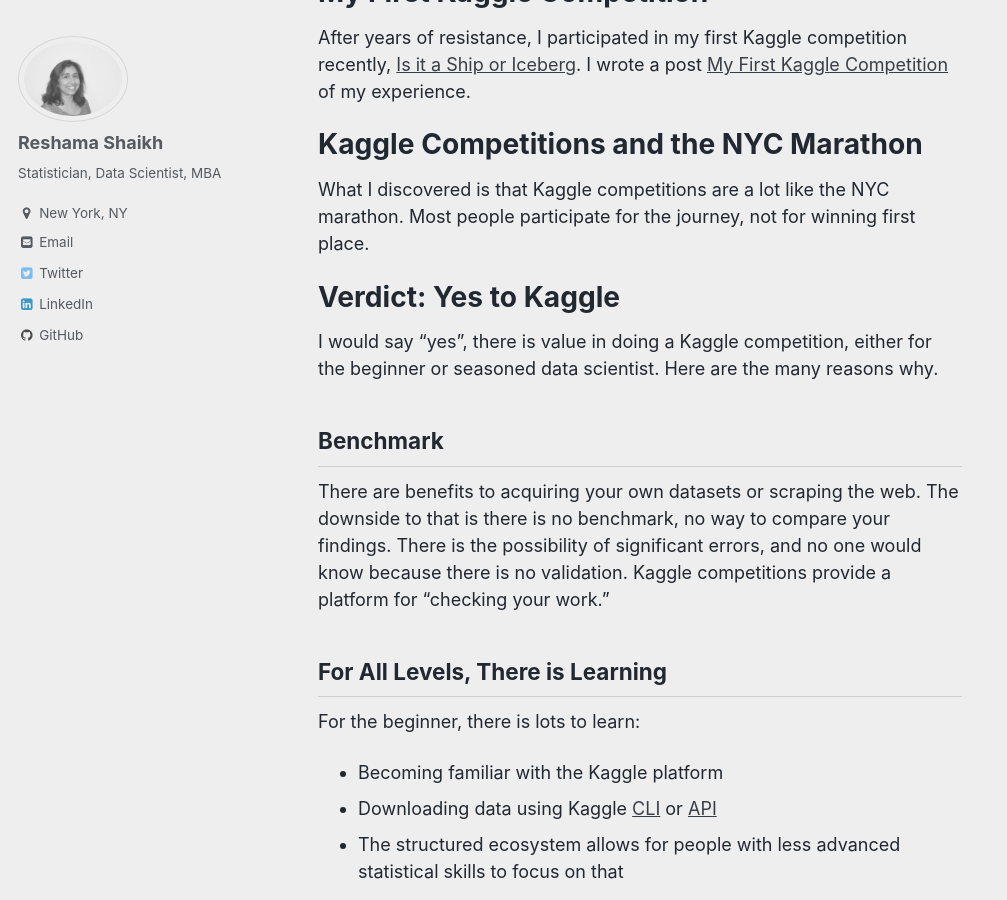
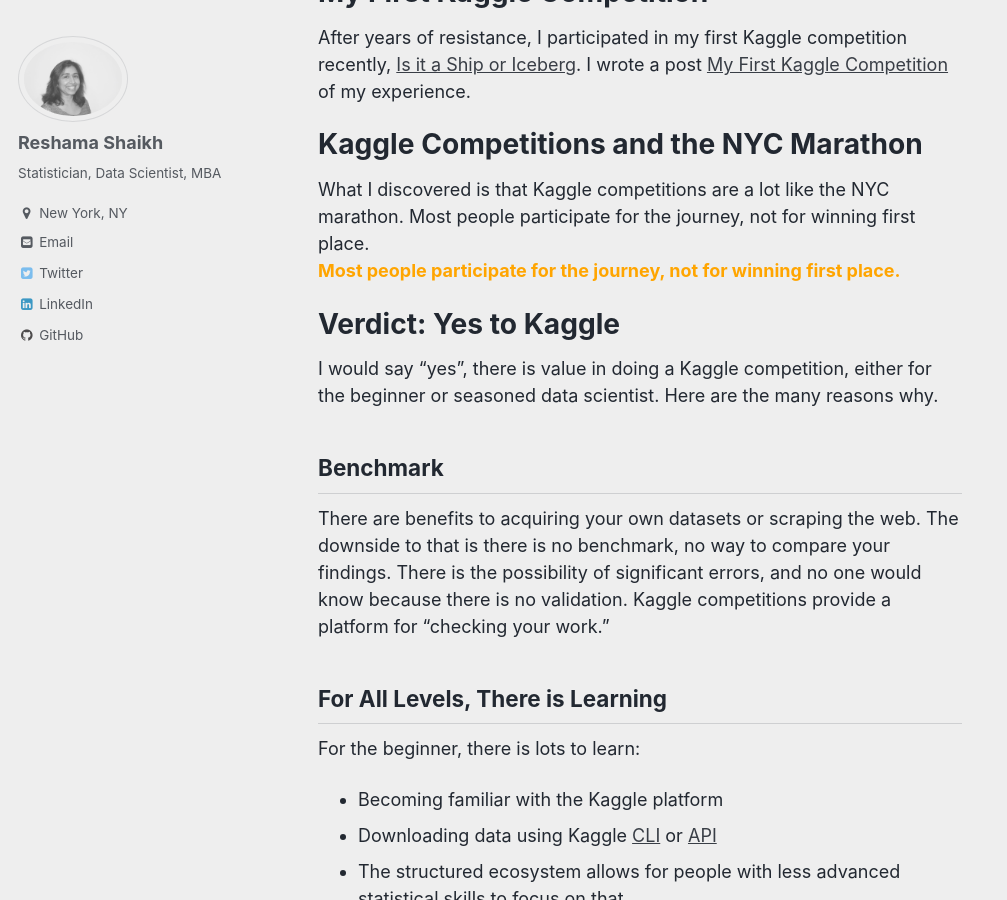
Before and after one commit to reshamas/reshamas.github.io, a Jekyll site: the page built from _posts/2018-04-19-to-kaggle-or-not.md, in a window 1280 px wide and 900 px high, scrolled down 1245 px. Shown: the whole window, without its empty margins (0-1007 px from the left). Built offline with Jekyll 4.4.1, drawn with Linux system fonts in a browser that asks for light colours.

Commit message:
Update 2018-04-19-to-kaggle-or-not.md

```diff
--- a/_posts/2018-04-19-to-kaggle-or-not.md
+++ b/_posts/2018-04-19-to-kaggle-or-not.md
@@ -24,6 +24,7 @@
 
 # Kaggle Competitions and the NYC Marathon
 What I discovered is that Kaggle competitions are a lot like the NYC marathon.  Most people participate for the journey, not for winning first place.
+<a   style="color:orange"><b>Most people participate for the journey, not for winning first place. </b></a>
 
 # Verdict:  Yes to Kaggle
 I would say "yes", there is value in doing a Kaggle competition, either for the beginner or seasoned data scientist.  Here are the many reasons why.
```
